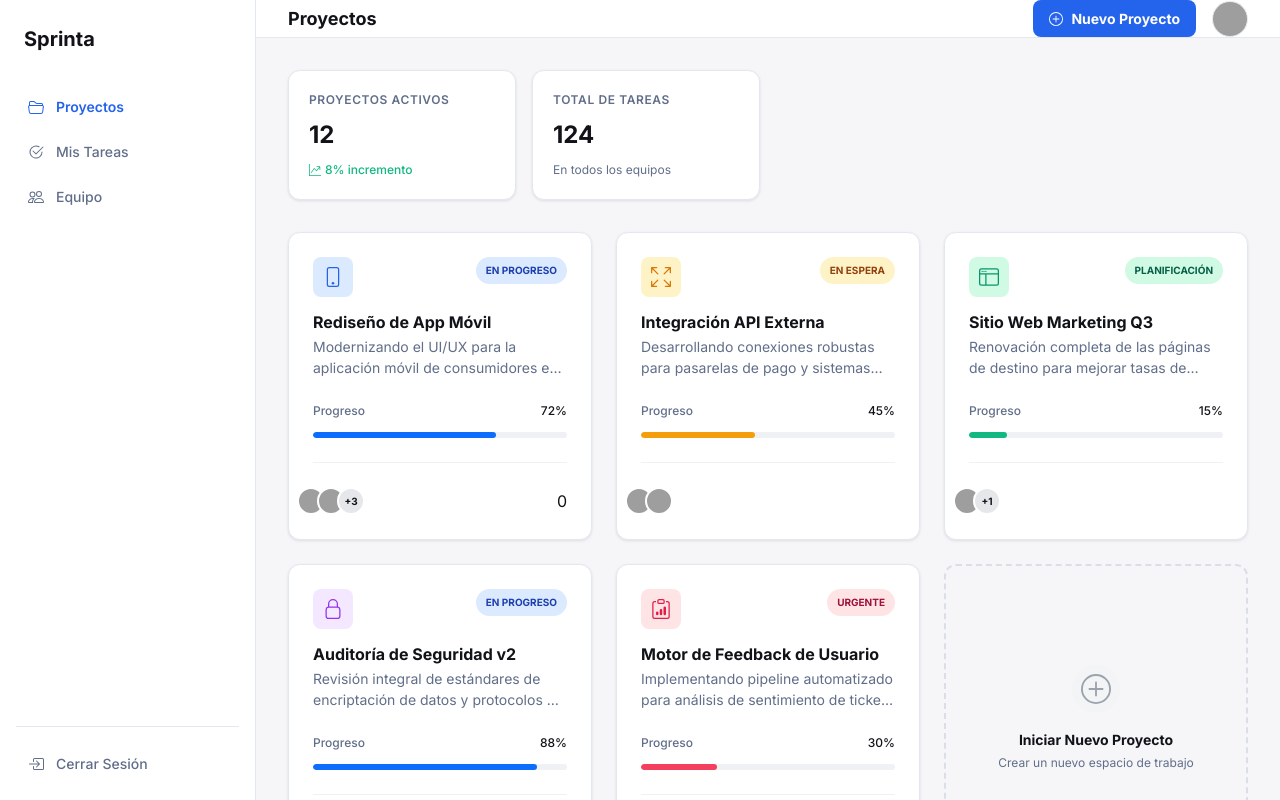
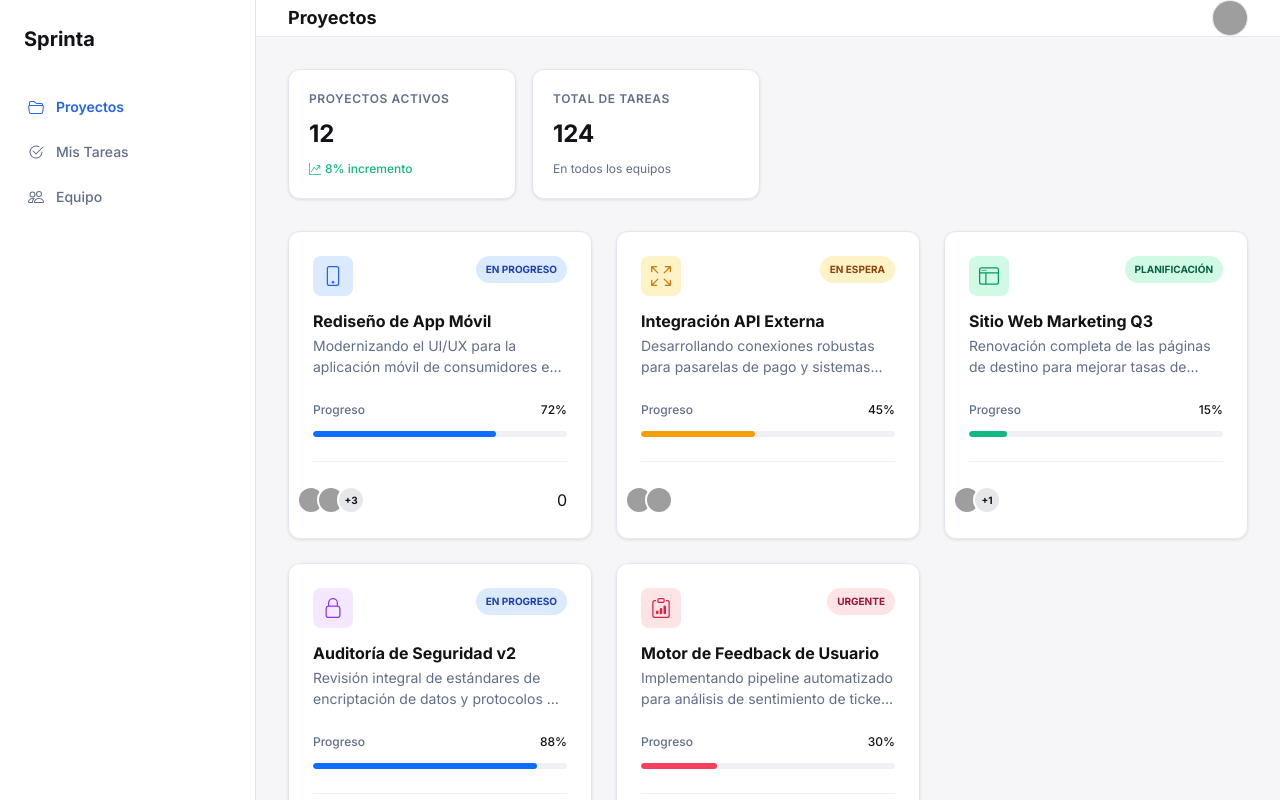
Before and after one commit to Pablodb22/SprintaFrontend, a Next.js app: page /principal in a window 1280 px wide. Built offline with nearby package versions, Linux system fonts and the light colour scheme; grey boxes are pictures that could not be loaded.

Commit message:
Terminado verificacion admin o no

```diff
--- a/app/principal/components/ProyectosSection.tsx
+++ b/app/principal/components/ProyectosSection.tsx
@@ -1,4 +1,29 @@
+'use client';
+import { useState, useEffect } from "react";
+import { funcionAdmin } from "@/app/service/UsuarioService";
+
 export default function ProyectosSection() {
+  const [esAdmin, setEsAdmin] = useState(false);
+  useEffect(() => {
+      const verificarAdmin = async () => {
+        let email = localStorage.getItem("sprinta_user");
+        if (!email) return;
+
+        email = email.trim().replace(/^"|"$/g, '');
+
+        try {
+          const resp = await funcionAdmin(email);
+          console.log("respuesta verificar email: " + email)
+          if (resp && resp.success) {
+            setEsAdmin(true);
+          }
+        } catch (err) {
+          console.error('Error verificando admin:', err);
+        }
+      };
+
+      verificarAdmin();
+    }, []);
   return (
     <>
       {/* Stats Cards */}
@@ -187,7 +212,8 @@ export default function ProyectosSection() {
           </div>
         </div>
 
-        {/* Add New Project Card */}
+
+        {esAdmin && (
           <div className="project-card-add">
             <div className="add-icon-container">
               <svg xmlns="http://www.w3.org/2000/svg" width="16" height="16" fill="currentColor" className="bi bi-plus-circle" viewBox="0 0 16 16">
@@ -198,6 +224,8 @@ export default function ProyectosSection() {
             <p className="add-title">Iniciar Nuevo Proyecto</p>
             <p className="add-description">Crear un nuevo espacio de trabajo</p>
           </div>
+        )}
+
       </div>
     </>
   );
--- a/app/principal/page.tsx
+++ b/app/principal/page.tsx
@@ -1,14 +1,16 @@
 'use client';
 
 import Link from "next/link";
-import { useState } from "react";
+import { useState, useEffect } from "react";
 import "./principal.css";
 import ProyectosSection from "./components/ProyectosSection";
 import TareasSection from "./components/TareasSection";
 import EquipoSection from "./components/EquipoSection";
+import { funcionAdmin } from "../service/UsuarioService";
 
 export default function HomePage() {
   const [activeTab, setActiveTab] = useState('proyectos');
+  const [esAdmin, setEsAdmin] = useState(false);
 
   const getPageTitle = () => {
     switch(activeTab) {
@@ -18,6 +20,27 @@ export default function HomePage() {
       default: return 'Proyectos';
     }
   };
+
+  useEffect(() => {
+    const verificarAdmin = async () => {
+      let email = localStorage.getItem("sprinta_user");
+      if (!email) return;
+
+      email = email.trim().replace(/^"|"$/g, '');
+
+      try {
+        const resp = await funcionAdmin(email);
+        console.log("respuesta verificar email: " + email)
+        if (resp && resp.success) {
+          setEsAdmin(true);
+        }
+      } catch (err) {
+        console.error('Error verificando admin:', err);
+      }
+    };
+
+    verificarAdmin();
+  }, []);
 
   return (
     <>
@@ -68,17 +91,6 @@ export default function HomePage() {
                 </button>
               </nav>
             </div>
-
-            {/* Bottom Navigation */}
-            <div className="sidebar-bottom">
-              <Link href="/logout" className="nav-link">
-                <svg xmlns="http://www.w3.org/2000/svg" width="16" height="16" fill="currentColor" className="bi bi-box-arrow-in-right" viewBox="0 0 16 16">
-                  <path fill-rule="evenodd" d="M6 3.5a.5.5 0 0 1 .5-.5h8a.5.5 0 0 1 .5.5v9a.5.5   0 0 1-.5.5h-8a.5.5 0 0 1-.5-.5v-2a.5.5 0 0 0-1 0v2A1.5 1.5 0 0 0 6.5 14h8a1.5 1.5 0 0 0 1.5-1.5v-9A1.5 1.5 0 0 0 14.5 2h-8A1.5 1.5 0 0 0 5 3.5v2a.5.5 0 0 0 1 0z" />
-                  <path fill-rule="evenodd" d="M11.854 8.354a.5.5 0 0 0 0-.708l-3-3a.5.5 0 1 0-.708.708L10.293 7.5H1.5a.5.5 0 0 0 0 1h8.793l-2.147 2.146a.5.5 0 0 0 .708.708z" />
-                </svg>
-                <span>Cerrar Sesión</span>
-              </Link>
-            </div>
           </div>
         </aside>
 
@@ -93,7 +105,7 @@ export default function HomePage() {
             </div>
 
             <div className="header-right">
-              {(activeTab === 'proyectos') && (
+              {(activeTab === 'proyectos' && esAdmin) && (
                 <button className="btn-new-project">
                   <svg xmlns="http://www.w3.org/2000/svg" width="16" height="16" fill="currentColor" className="bi bi-plus-circle" viewBox="0 0 16 16">
                     <path d="M8 15A7 7 0 1 1 8 1a7 7 0 0 1 0 14m0 1A8 8 0 1 0 8 0a8 8 0 0 0 0 16" />
@@ -103,7 +115,7 @@ export default function HomePage() {
                 </button>
               )}
 
-              {(activeTab === 'tareas') && (
+              {(activeTab === 'tareas' && esAdmin) && (
                 <button className="btn-new-project">
                   <svg xmlns="http://www.w3.org/2000/svg" width="16" height="16" fill="currentColor" className="bi bi-plus-circle" viewBox="0 0 16 16">
                     <path d="M8 15A7 7 0 1 1 8 1a7 7 0 0 1 0 14m0 1A8 8 0 1 0 8 0a8 8 0 0 0 0 16" />
--- a/app/service/UsuarioService.tsx
+++ b/app/service/UsuarioService.tsx
@@ -118,6 +118,29 @@ export async function actualizarContraseña(datos: any) {
   }
 }
 
+export async function funcionAdmin(email: string) {
+  try{
+    const response = await fetch(`http://127.0.0.1:8000/api/funcionAdmin?email=${encodeURIComponent(email)}`,{
+      method: "GET",
+      headers: {
+        "Content-Type": "application/json",
+      },
+    });
+
+    const data = await response.json();
+
+    if (!response.ok) {
+      console.error("Error completo de Laravel:", data);
+      throw new Error(data.message || data.error || "Error al verificar función de admin");
+    }
+
+    return data;
+
+  }catch(error) {
+    console.error("Error en funcionAdmin:", error);
+  }
+}
+
 export function fileToBase64(file: File): Promise<string> {
   return new Promise((resolve, reject) => {
     const reader = new FileReader();
```
Also changed, not shown: app/login/page.tsx (line endings or trailing spaces), app/principal/components/TareasSection.tsx (line endings or trailing spaces). Lines whose indentation alone changed are shown as unchanged.
